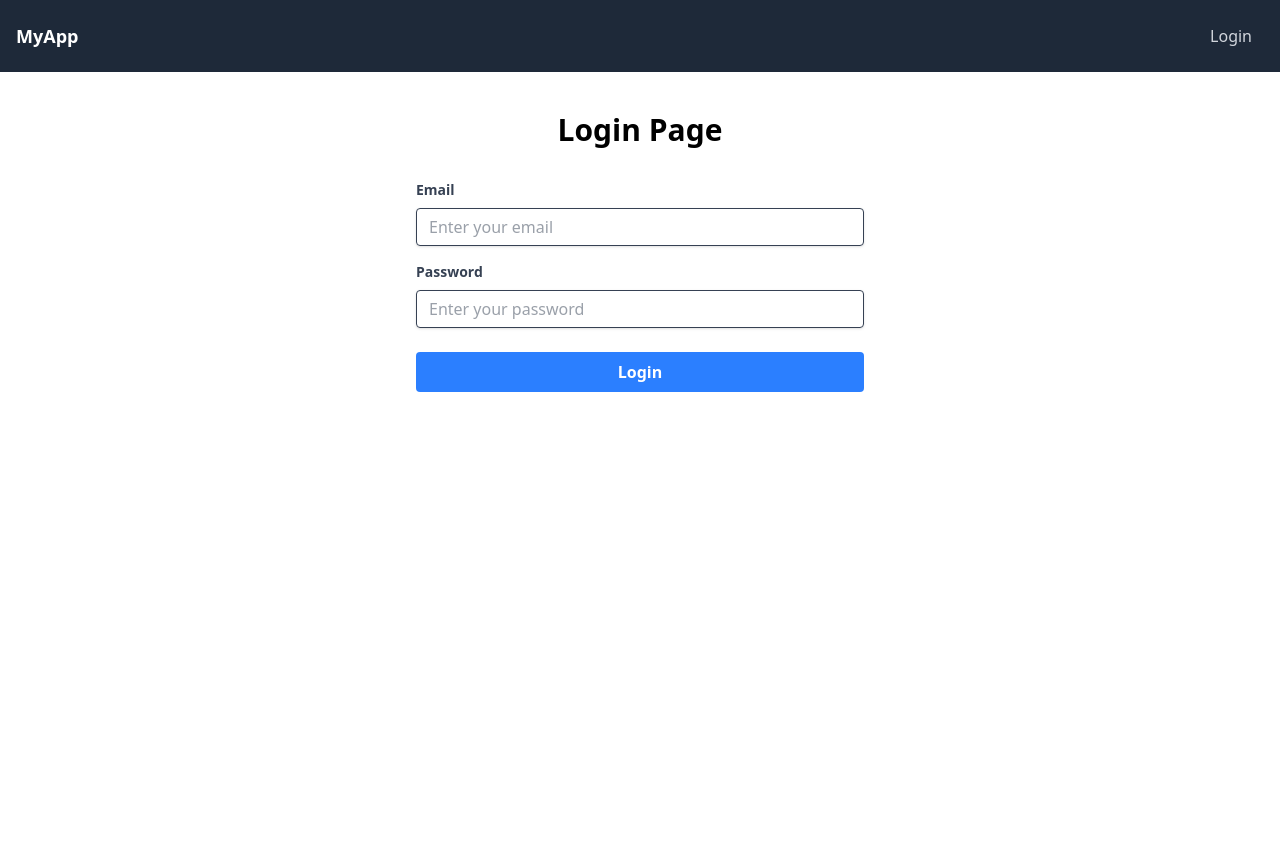
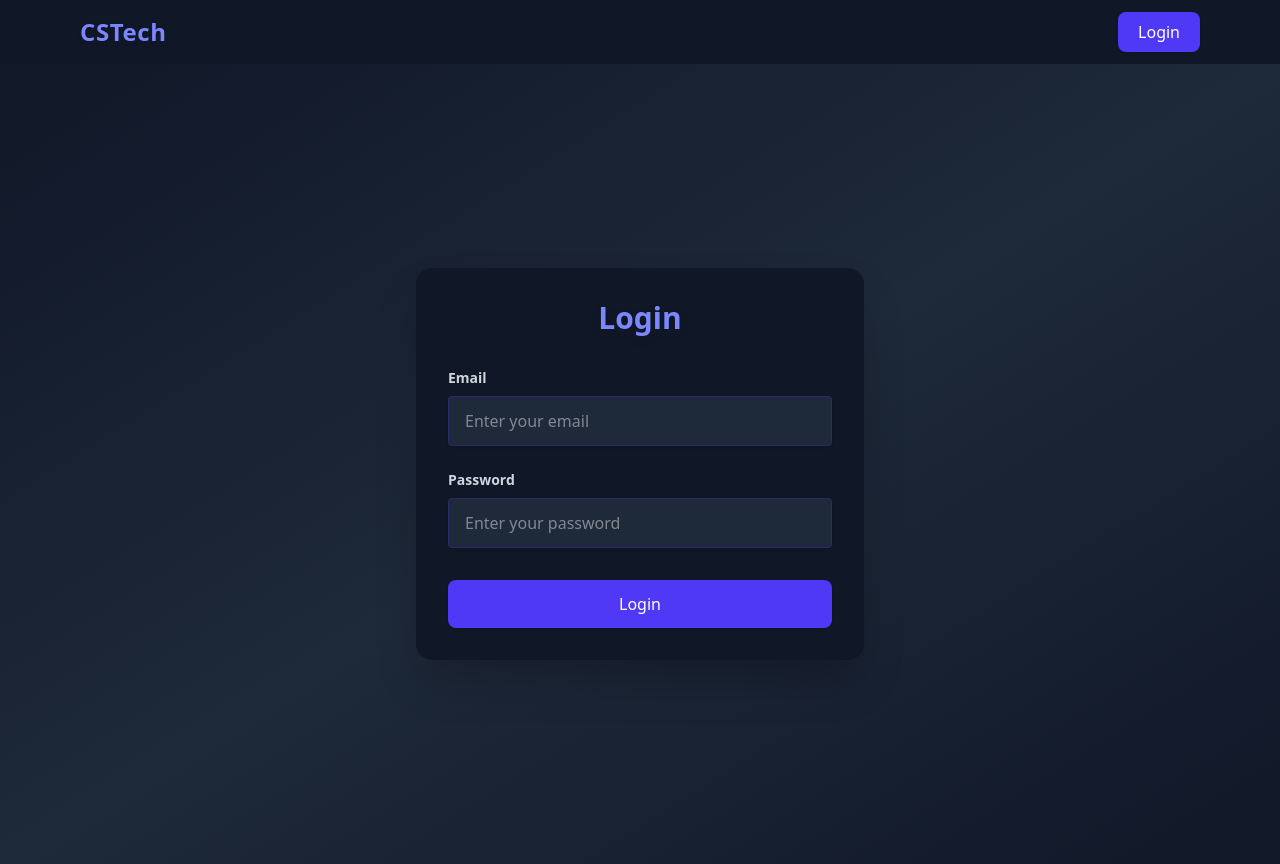
Before and after one commit to AaronBiswas/assessment, a React (Vite) app in the folder client/: page /login in a window 1280 px wide. Before the commit the page ends 800 px from the top, so only its background shows below. Built offline with nearby package versions, Linux system fonts and the light colour scheme.

Commit message:
Added Agents component and getAgent APIs.Overhauled the Frontend.

```diff
--- /dev/null
+++ b/client/src/Components/Agents.jsx
@@ -0,0 +1,50 @@
+import React from 'react'
+import axios from "axios";
+import { useState, useEffect } from 'react';
+
+const Agents = () => {
+    const [agent, setAgent] = useState([]);
+    const getAgents = async () => {
+        const url = import.meta.env.VITE_APP_URL;
+        const response = await axios.get(`${url}agent/getAgents`, { withCredentials: true })
+        if (response.status === 200) {
+            console.log("Agents fetched successfully!")
+            setAgent(response.data)
+        }
+        else {
+            console.log("Error in fetching Agents!")
+        }
+    }
+
+    useEffect(() => {
+        getAgents()
+    }, [])
+
+    return (
+        <div className="bg-gray-900 bg-opacity-80 rounded-2xl shadow-2xl py-8 px-4 mb-8">
+            <h2 className="text-3xl font-bold text-indigo-400 mb-8 text-center drop-shadow">Agents</h2>
+            <div className="flex flex-wrap gap-8 justify-center">
+                {agent.length === 0 ? (
+                    <div className="w-full text-center text-gray-400">No agents found.</div>
+                ) : (
+                    agent.map((agents) => (
+                        <div
+                            key={agents._id}
+                            className="bg-gray-800 rounded-xl shadow-lg p-6 flex flex-col items-start hover:shadow-2xl transition-shadow m-2 min-w-[260px] max-w-xs flex-1 border border-indigo-700/30"
+                        >
+                            <h3 className="text-xl font-semibold text-indigo-400 mb-2">{agents.name}</h3>
+                            <p className="text-gray-300 mb-1">
+                                <span className="font-medium text-gray-400">Email:</span> {agents.email}
+                            </p>
+                            <p className="text-gray-300">
+                                <span className="font-medium text-gray-400">Mobile:</span> {agents.mobile}
+                            </p>
+                        </div>
+                    ))
+                )}
+            </div>
+        </div>
+    )
+}
+
+export default Agents
--- a/client/src/Components/Navbar.jsx
+++ b/client/src/Components/Navbar.jsx
@@ -27,26 +27,28 @@ const Navbar = ({ loggedIn }) => {
     }
   };
   return (
-    <nav className="bg-gray-800 p-4">
-      <div className="container mx-auto flex justify-between items-center">
-        <a href="/" className="text-white text-lg font-bold">
-          MyApp
+    <nav className="bg-gray-900 bg-opacity-90 shadow-lg">
+      <div className="max-w-6xl mx-auto px-4 py-3 flex justify-between items-center">
+        <a href="/" className="text-indigo-400 text-2xl font-extrabold tracking-wide drop-shadow">
+          CSTech
         </a>
+        <div>
           {loggedIn ? (
             <button
               onClick={handleLogout}
-            className="text-gray-300 hover:text-white px-3 py-2 bg-transparent border-none cursor-pointer"
+              className="px-5 py-2 bg-indigo-600 text-white rounded-lg font-medium shadow hover:bg-indigo-700 transition duration-300 focus:outline-none focus:ring-2 focus:ring-indigo-400"
             >
               Logout
             </button>
           ) : (
             <button
               onClick={() => navigate("/login")}
-            className="text-gray-300 hover:text-white px-3 py-2 bg-transparent border-none cursor-pointer"
+              className="px-5 py-2 bg-indigo-600 text-white rounded-lg font-medium shadow hover:bg-indigo-700 transition duration-300 focus:outline-none focus:ring-2 focus:ring-indigo-400"
             >
               Login
             </button>
           )}
+        </div>
       </div>
     </nav>
   );
--- a/client/src/Pages/Home.jsx
+++ b/client/src/Pages/Home.jsx
@@ -1,30 +1,33 @@
+import Agents from "../Components/Agents.jsx";
 
-
-const Home = ({loggedIn}) => {
+const Home = ({ loggedIn }) => {
   return (
-    <div>
-      <div>
-        <h1 className="text-3xl font-bold text-center mt-10">Home Page</h1>
-        <p className="text-center mt-4 text-gray-600">
-          Welcome to the home page! This is where you can find the latest
-          updates and information.
+    <div className="min-h-screen bg-gradient-to-br from-gray-900 via-gray-800 to-gray-900 py-10 px-4">
+      <div className="max-w-4xl mx-auto">
+        <h1 className="text-4xl font-extrabold text-center text-indigo-400 mb-4 drop-shadow-lg">Home Page</h1>
+        <p className="text-center mt-2 mb-8 text-gray-300 text-lg">
+          Welcome to the home page! This is where you can find the latest updates and information.
         </p>
 
-        {loggedIn && <div>
-          <div className="max-w-md mx-auto mt-8 p-6 bg-gray-900 shadow-md rounded-lg">
-            <h2 className="text-2xl text-white font-semibold">Add Agents</h2>
-            <button>
+        {loggedIn && (
+          <div className="mb-12">
+            <div className="max-w-lg mx-auto p-8 bg-gray-800 shadow-xl rounded-2xl flex flex-col items-center">
+              <h2 className="text-2xl text-white font-semibold mb-4">Add Agents</h2>
               <a
                 href="/add-agent"
-                className="mt-4 inline-block px-6 py-2 bg-blue-600 text-white rounded hover:bg-blue-700 transition duration-300"
+                className="px-8 py-3 bg-indigo-600 text-white rounded-lg font-medium shadow hover:bg-indigo-700 transition duration-300 focus:outline-none focus:ring-2 focus:ring-indigo-400"
               >
-                Add Agent
+                + Add Agent
               </a>
-            </button>
+            </div>
           </div>
-        </div>}
+        )}
 
-
+        {loggedIn && (
+          <div>
+            <Agents />
+          </div>
+        )}
       </div>
     </div>
   );
--- a/client/src/Pages/Login.jsx
+++ b/client/src/Pages/Login.jsx
@@ -3,36 +3,32 @@ import { useNavigate } from 'react-router-dom'
 import { toast } from 'react-toastify';
 import axios from 'axios';
 
-const Login = ({setLoggedIn}) => {
-  const navigate= useNavigate();
-    const [loginData,setloginData]=useState({
+const Login = ({ setLoggedIn }) => {
+  const navigate = useNavigate();
+  const [loginData, setloginData] = useState({
     email: "",
     password: ""
-    })
+  })
 
   const handleChange = (e) => {
     const { name, value } = e.target;
     setloginData({ ...loginData, [name]: value });
   }
 
-  const handleSubmit =async (e) => {
+  const handleSubmit = async (e) => {
     try {
       e.preventDefault();
-      const url= import.meta.env.VITE_APP_URL;
-      console.log(url);
-      const response= await axios.post(`${url}admin/login`, loginData, { withCredentials: true });
+      const url = import.meta.env.VITE_APP_URL;
+      const response = await axios.post(`${url}admin/login`, loginData, { withCredentials: true });
 
       if (response.status === 200) {
         toast.success(`Login successful!`);
         setLoggedIn(true)
         navigate("/");
-      }
-      else{
+      } else {
         toast.error("Login failed. Please check your credentials.");
         return;
       }
-
-    console.log("Login data submitted:", loginData);
     } catch (e) {
       toast.error("Login failed. Please try again.");
       console.error("Login error:", e);
@@ -40,12 +36,12 @@ const Login = ({setLoggedIn}) => {
   }
 
   return (
-    <div>
-      <div>
-        <h1 className="text-3xl font-bold text-center mt-10">Login Page</h1>
-        <form className="max-w-md mx-auto mt-8" onSubmit={handleSubmit}>
-          <div className="mb-4">
-            <label className="block text-gray-700 text-sm font-bold mb-2" htmlFor="email">
+    <div className="min-h-screen flex items-center justify-center bg-gradient-to-br from-gray-900 via-gray-800 to-gray-900 px-4">
+      <div className="w-full max-w-md bg-gray-900 bg-opacity-90 rounded-2xl shadow-2xl p-8">
+        <h1 className="text-3xl font-extrabold text-center text-indigo-400 mb-8 drop-shadow-lg">Login</h1>
+        <form onSubmit={handleSubmit}>
+          <div className="mb-6">
+            <label className="block text-gray-300 text-sm font-semibold mb-2" htmlFor="email">
               Email
             </label>
             <input
@@ -53,12 +49,14 @@ const Login = ({setLoggedIn}) => {
               name="email"
               placeholder="Enter your email"
               value={loginData.email}
-              className="shadow appearance-none border rounded w-full py-2 px-3 text-gray-700 leading-tight focus:outline-none focus:shadow-outline"
+              className="shadow appearance-none border border-indigo-700/30 rounded w-full py-3 px-4 text-gray-200 bg-gray-800 focus:outline-none focus:ring-2 focus:ring-indigo-400"
               onChange={handleChange}
+              autoComplete="username"
+              required
             />
           </div>
-          <div className="mb-6">
-            <label className="block text-gray-700 text-sm font-bold mb-2" htmlFor="password">
+          <div className="mb-8">
+            <label className="block text-gray-300 text-sm font-semibold mb-2" htmlFor="password">
               Password
             </label>
             <input
@@ -66,13 +64,15 @@ const Login = ({setLoggedIn}) => {
               name="password"
               placeholder="Enter your password"
               value={loginData.password}
-              className="shadow appearance-none border rounded w-full py-2 px-3 text-gray-700 leading-tight focus:outline-none focus:shadow-outline"
+              className="shadow appearance-none border border-indigo-700/30 rounded w-full py-3 px-4 text-gray-200 bg-gray-800 focus:outline-none focus:ring-2 focus:ring-indigo-400"
               onChange={handleChange}
+              autoComplete="current-password"
+              required
             />
           </div>
           <button
             type="submit"
-            className="bg-blue-500 hover:bg-blue-700 text-white font-bold py-2 px-4 rounded focus:outline-none focus:shadow-outline w-full"
+            className="w-full py-3 bg-indigo-600 text-white rounded-lg font-medium shadow hover:bg-indigo-700 transition duration-300 focus:outline-none focus:ring-2 focus:ring-indigo-400"
           >
             Login
           </button>
```
Also changed, not shown: client/src/Pages/Add_Agent.jsx (+29 -19 lines), 2 other files (tests, documents, lock files or other folders). Lines whose indentation alone changed are shown as unchanged.
